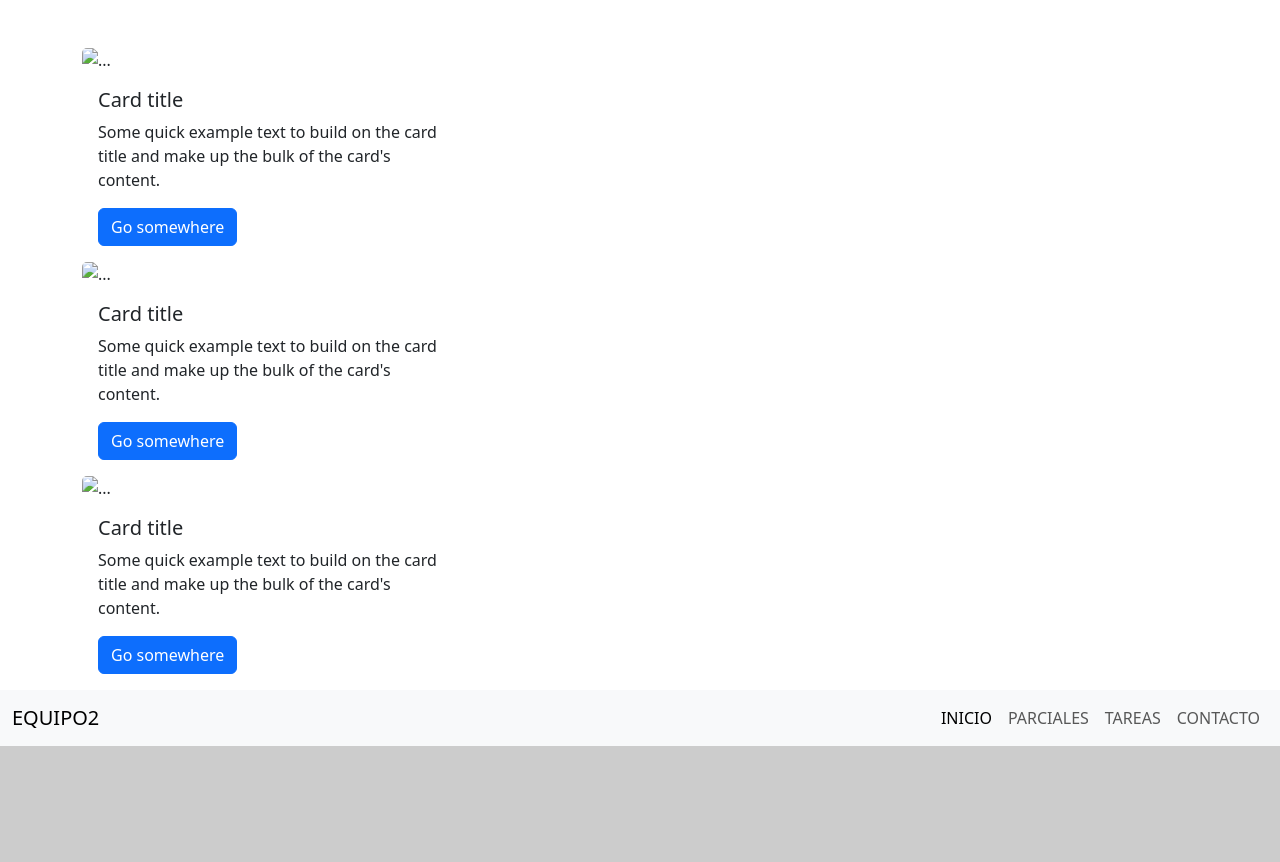
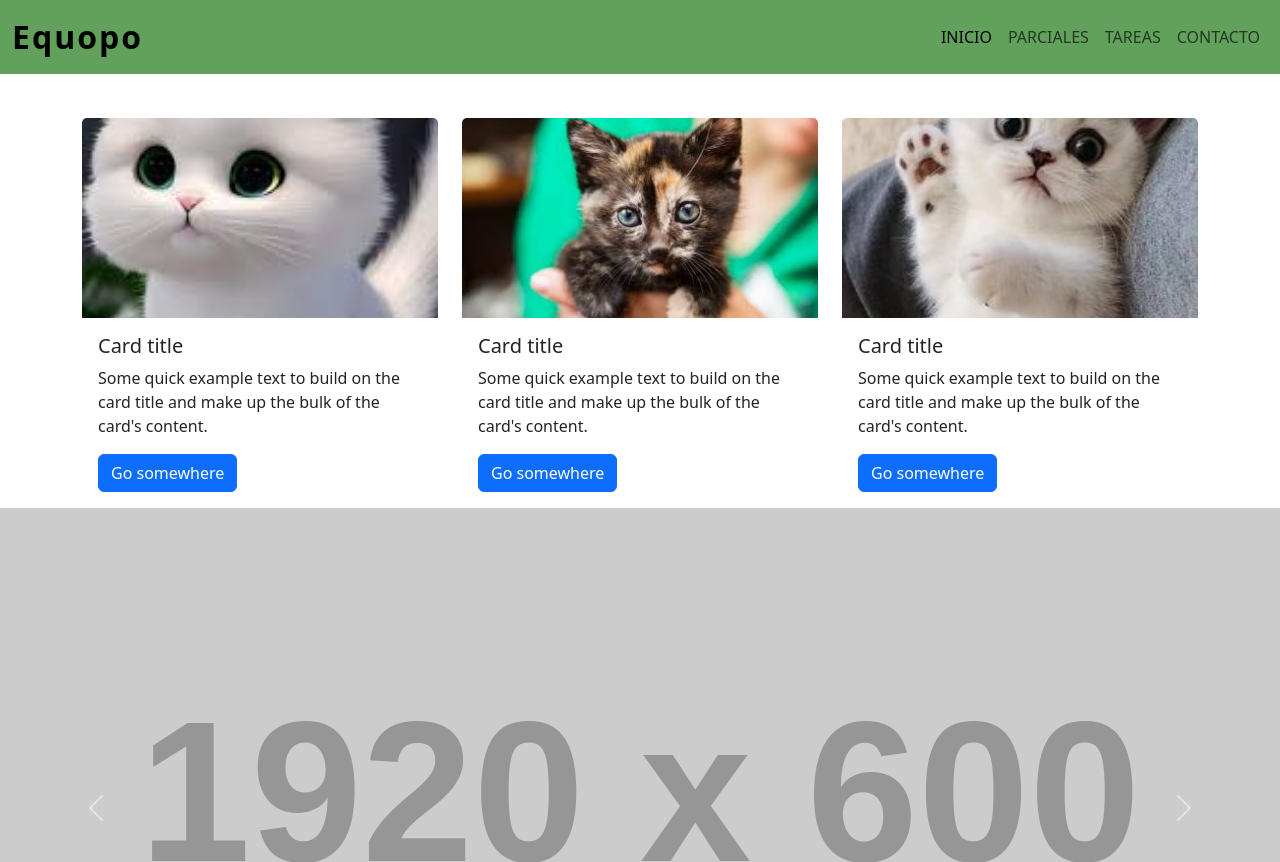
Before and after one commit to DanielSalas789/bootstrap.Multimedia, a website: page index.html in a window 1280 px wide. Shown: the top 862 px of the page. Drawn offline with Linux system fonts and the light colour scheme; placeholder pictures from the web are drawn by us.

Commit message:
modificacion navbar y padding

```diff
--- a/SCRIPTS/index.js
+++ b/SCRIPTS/index.js
@@ -1,3 +1,12 @@
-window.addEventListener('load', function () {
+document.addEventListener('DOMContentLoaded', function () {
     document.querySelector('.navbar').classList.add('show');
 });
+
+window.addEventListener('scroll', function () {
+    const navbar = document.querySelector('.navbar');
+    if (window.scrollY > 2) { // Cambia el número según cuándo quieras que se aplique la transición
+        navbar.classList.add('scrolled');
+    } else {
+        navbar.classList.remove('scrolled');
+    }
+});
--- a/SCRIPTS/style.css
+++ b/SCRIPTS/style.css
@@ -1,13 +1,54 @@
 /* Animación de derecha a izquierda */
 .navbar {
     transform: translateX(100%);
-    transition: transform .45s ease-in-out;
+    transition: transform .45s ease-in-out, background-color 0.5s ease-in-out;
+    background-color: rgb(98, 161, 92);
+    z-index: 10;
+    position: fixed;
+    top: 0;
+    left: 0;
+    right: 0;
+    width: 100%;
 }
+
+body {
+    padding-top: 70px;
+    /* Ajusta este valor según la altura de tu navbar */
+}
+
+
+.navbar-brand {
+
+    font-weight: bold;
+    font-size: 2em;
+    letter-spacing: 2px;
+    transition: font-size 1.5s ease-in-out;
+
+}
+
+
+/* Navbar con fondo sólido al hacer scroll */
+.navbar.scrolled {
+    background-color: rgba(0, 0, 0, 0.9);
+    /* Color al hacer scroll */
+}
+
 
 /* Aplicar animación al cargar la página */
 .navbar.show {
     transform: translateX(0);
 }
+
+/* Estilo para que todas las imágenes tengan el mismo tamaño */
+.card-img-top {
+    height: 200px;
+    /* Ajusta la altura según tus necesidades */
+    object-fit: cover;
+    /* Esto asegura que la imagen no se distorsione */
+    width: 100%;
+    /* Ocupa todo el ancho del contenedor */
+}
+
 
 /* Carrusel en modo oscuro */
 .carousel-caption {
@@ -25,6 +66,9 @@
     width: 100%;
 }
 
+/* Tipografias */
+
+
 /* Indicadores en color claro */
 .carousel-indicators [data-bs-target] {
     background-color: #a9ffcb;
--- a/index.html
+++ b/index.html
@@ -12,52 +12,9 @@
 
 
 
-<!-- TARJETAS  -->
-<div class="container mt-5">
-    <div class="row">
-        <div class="col">
-            <div class="card rounded col-md-4 border-0">
-                <img src="..." class="card-img-top" alt="...">
-                <div class="card-body">
-                    <h5 class="card-title">Card title</h5>
-                    <p class="card-text">Some quick example text to build on the card title and make up the bulk of the
-                        card's
-                        content.</p>
-                    <a href="#" class="btn btn-primary">Go somewhere</a>
-                </div>
-            </div>
-
-            <div class="card rounded col-md-4 border-0">
-                <img src="..." class="card-img-top" alt="...">
-                <div class="card-body">
-                    <h5 class="card-title">Card title</h5>
-                    <p class="card-text">Some quick example text to build on the card title and make up the bulk of the
-                        card's
-                        content.</p>
-                    <a href="#" class="btn btn-primary">Go somewhere</a>
-                </div>
-            </div>
-
-            <div class="card rounded col-md-4 border-0">
-                <img src="..." class="card-img-top" alt="...">
-                <div class="card-body">
-                    <h5 class="card-title">Card title</h5>
-                    <p class="card-text">Some quick example text to build on the card title and make up the bulk of the
-                        card's
-                        content.</p>
-                    <a href="#" class="btn btn-primary">Go somewhere</a>
-                </div>
-            </div>
-        </div>
-    </div>
-</div>
-
-
-
-<!-- BARRA DE NAVEGACION -->
-<nav class="navbar navbar-expand-md bg-body-tertiary">
+<nav class="navbar navbar-expand-md bg-tertiary  fixed-top transition-navbar">
     <div class="container-fluid">
-        <a class="navbar-brand" href="#">EQUIPO2</a>
+        <a class="navbar-brand" href="#">Equopo</a>
         <button class="navbar-toggler" type="button" data-bs-toggle="collapse" data-bs-target="#navbarNav"
             aria-controls="navbarNav" aria-expanded="false" aria-label="Toggle navigation">
             <span class="navbar-toggler-icon"></span>
@@ -67,19 +24,63 @@
                 <li class="nav-item">
                     <a class="nav-link active" aria-current="page" href="#">INICIO</a>
                 </li>
-                <li class="nav-item ">
+                <li class="nav-item">
                     <a class="nav-link" href="#">PARCIALES</a>
                 </li>
                 <li class="nav-item">
-                    <a class="nav-link" href="#">TAREAS </a>
+                    <a class="nav-link" href="#">TAREAS</a>
                 </li>
                 <li class="nav-item">
-                    <a class="nav-link" href="#">CONTACTO </a>
+                    <a class="nav-link" href="#">CONTACTO</a>
                 </li>
             </ul>
         </div>
     </div>
 </nav>
+
+
+<!-- TARJETAS -->
+<div class="container mt-5">
+    <div class="row">
+        <div class="col-sm-6 col-md-4 col-lg-4">
+            <div class="card rounded border-0">
+                <img src="assets/imagenes/gaitos3.jpeg" class="card-img-top" alt="">
+                <div class="card-body">
+                    <h5 class="card-title">Card title</h5>
+                    <p class="card-text">Some quick example text to build on the card title and make up the bulk of the
+                        card's content.</p>
+                    <a href="#" class="btn btn-primary">Go somewhere</a>
+                </div>
+            </div>
+        </div>
+
+        <div class="col-sm-6 col-md-4 col-lg-4">
+            <div class="card rounded border-0">
+                <img src="assets/imagenes/gatitos 2.avif" class="card-img-top" alt="">
+                <div class="card-body">
+                    <h5 class="card-title">Card title</h5>
+                    <p class="card-text">Some quick example text to build on the card title and make up the bulk of the
+                        card's content.</p>
+                    <a href="#" class="btn btn-primary">Go somewhere</a>
+                </div>
+            </div>
+        </div>
+
+        <div class="col-sm-6 col-md-4 col-lg-4">
+            <div class="card rounded border-0">
+                <img src="assets/imagenes/gatitos.jpg" class="card-img-top" alt="">
+                <div class="card-body">
+                    <h5 class="card-title">Card title</h5>
+                    <p class="card-text">Some quick example text to build on the card title and make up the bulk of the
+                        card's content.</p>
+                    <a href="#" class="btn btn-primary">Go somewhere</a>
+                </div>
+            </div>
+        </div>
+    </div>
+</div>
+
+
 
 
 
```
Also changed, not shown: assets/imagenes/gaitos3.jpeg (added), assets/imagenes/gatitos 2.avif (added), assets/imagenes/gatitos.jpg (added).
